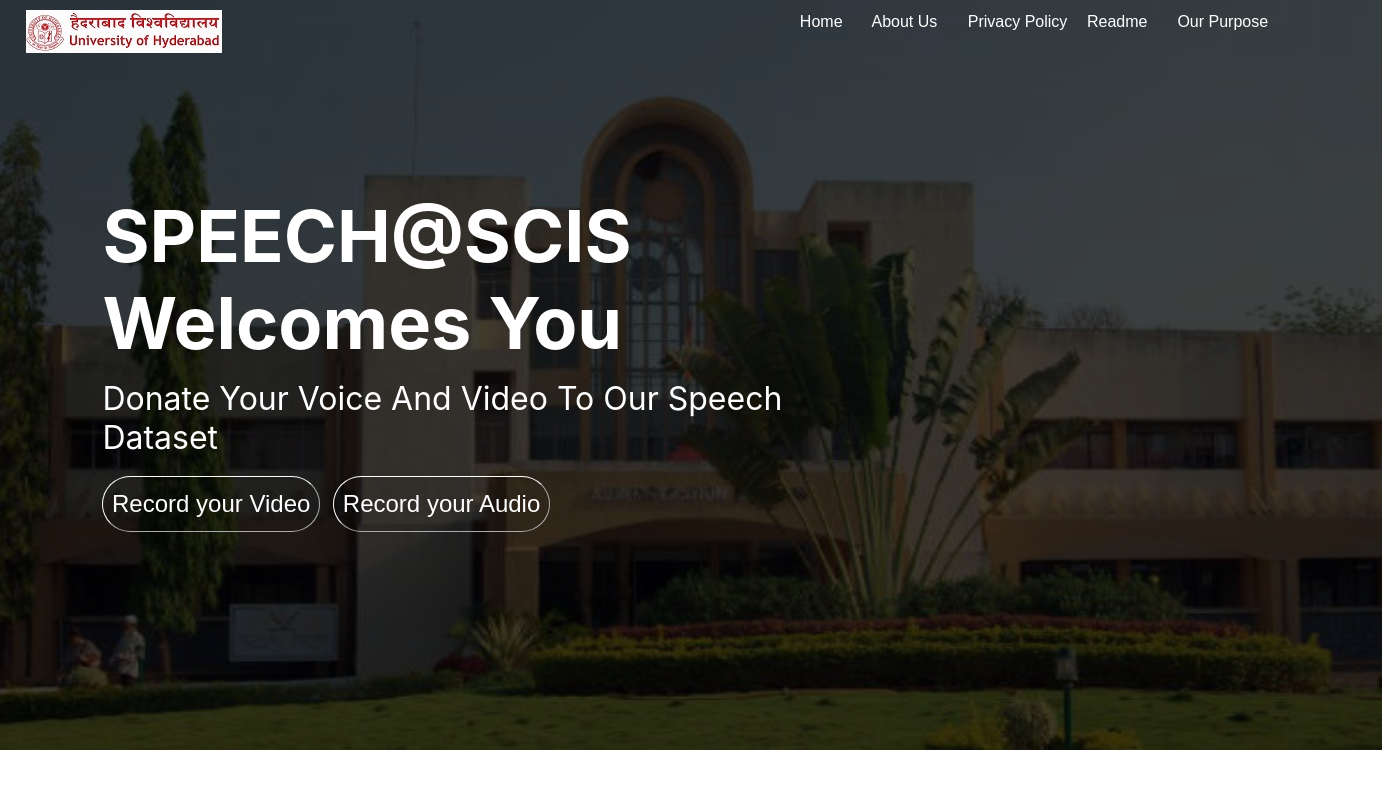
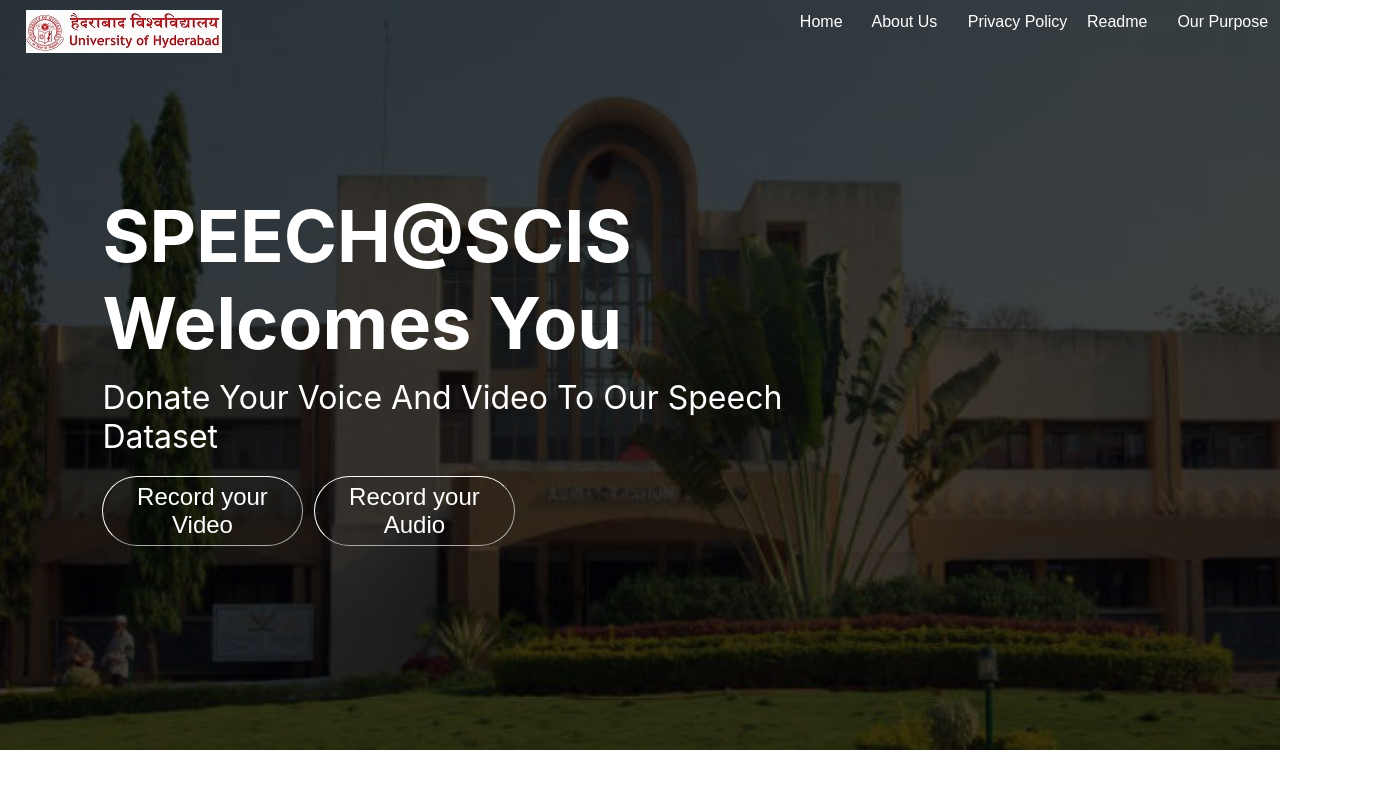
Before and after one commit to Shankhanil/intellispeech-scis, a React (Create React App) app: page / in a window 1280 px wide. Shown: the top 788 px of the page, 1382 px wide, since content can reach past the window. Built offline with nearby package versions, Linux system fonts and the light colour scheme.

Commit message:
New route structure

```diff
--- a/src/App.css
+++ b/src/App.css
@@ -6,3 +6,13 @@ body {
   position: absolute;
   top: 0;
 }
+.main{
+  height: 69.7vh;
+  width: 100%;
+  background-color: blue;
+  background-image:linear-gradient(rgba(0,0,0,0.75),rgba(0,0,0,0.75)), url('./img/04-hyderabaduniversityjpg.jpg');
+  background-size:100% 100%;
+  padding-top: 15%;
+  top: 0;
+  overflow:hidden;
+}
--- a/src/App.js
+++ b/src/App.js
@@ -20,11 +20,12 @@ import Home from './components/Home';
 
 function App() {
   return (
+    <div className = 'main'>
     <LanguageContext.Provider value='english'>
       <Router>
+      <Header className = 'header' />
+        <Route path='/' exact>
 
-        <Route path='/' exact>
-          <Header className = 'header' />
           <Home />
         </Route>
 
@@ -39,8 +40,13 @@ function App() {
         <Route path='/vform' exact>
           <AnnotationForm nextPage = {'/video'} />
         </Route>
+
+        <Route path = '/aform' exact>
+          <AnnotationForm nextPage = {'/audio'} />
+        </Route>
       </Router>
     </LanguageContext.Provider>
+    </div>
   );
 }
 
--- a/src/components/Home.css
+++ b/src/components/Home.css
@@ -1,13 +1,5 @@
 .home{
-    height: 69.7vh;
-    width: 100%;
-    background-color: blue;
-    background-image:linear-gradient(rgba(0,0,0,0.75),rgba(0,0,0,0.75)), url('../img/04-hyderabaduniversityjpg.jpg');
-    background-size:100% 100%;
-    padding-top: 15%;
-    padding-left: 8%;
-    top: 0;
-    overflow:hidden;
+   padding-left: 8%;
 }
 .home_text{
     color: white;
@@ -23,13 +15,12 @@
 .btn{
     display: flex;
 }
-.btn Button{
-    background-color: rgba(0,0,0,0);
+.inner_btn{
+    background-color: rgba(99, 69, 69, 0);
     margin-top: 1.5%;
-    margin-right: 1%;
-    padding-top: 1%;
-    padding-bottom: 1%;
-    width: 17%;
+    padding-top: 3%;
+    padding-bottom: 3%;
+    width: 100%;
     border-radius: 60px;
     border-color: white;
     border-width: thin;
@@ -38,7 +29,12 @@
     font-size: 3vh;
     transition: color 500ms, background-color 500ms;
 }
-.btn Button:hover{
+.btn_link{
+    width: 17%;
+    margin-right: 1%;
+    margin-top: 1.5%;
+}
+.inner_btn:hover{
     background-color: white;
     color: rgba(0, 0, 0, 0.75);
 }
--- a/src/components/Home.js
+++ b/src/components/Home.js
@@ -1,5 +1,6 @@
 import React from 'react';
 import './Home.css';
+import {Link} from 'react-router-dom';
 
 function Home() {
     return (
@@ -12,8 +13,8 @@ function Home() {
                 Donate Your Voice And Video To Our Speech <br/>Dataset
             </div>
             <div className = 'btn'>
-                <button>Record your Video</button>
-                <button>Record your Audio</button>
+               <Link to = '/vform' className = 'btn_link'> <button className = 'inner_btn'>Record your Video</button> </Link>
+                <Link to = '/aform' className = 'btn_link'><button className = 'inner_btn'>Record your Audio</button></Link>
             </div>
         </div>
     )
```
